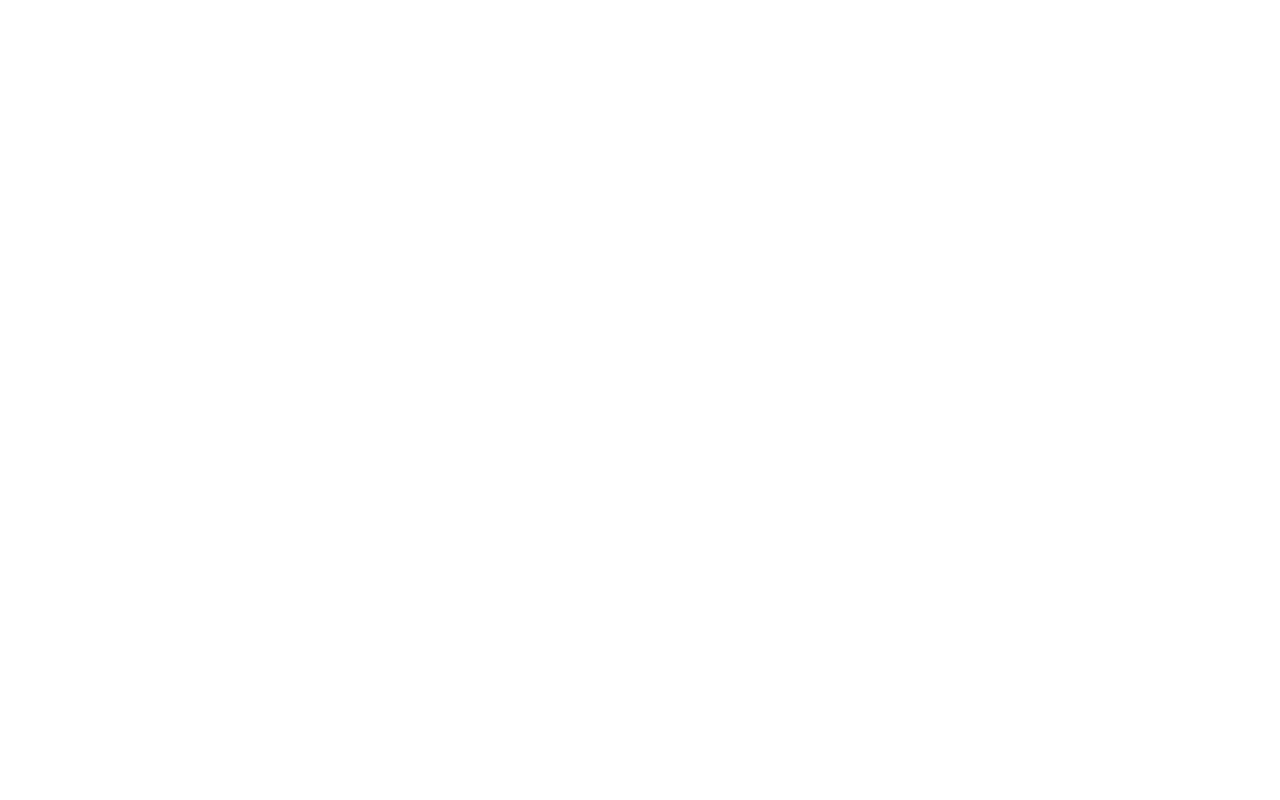
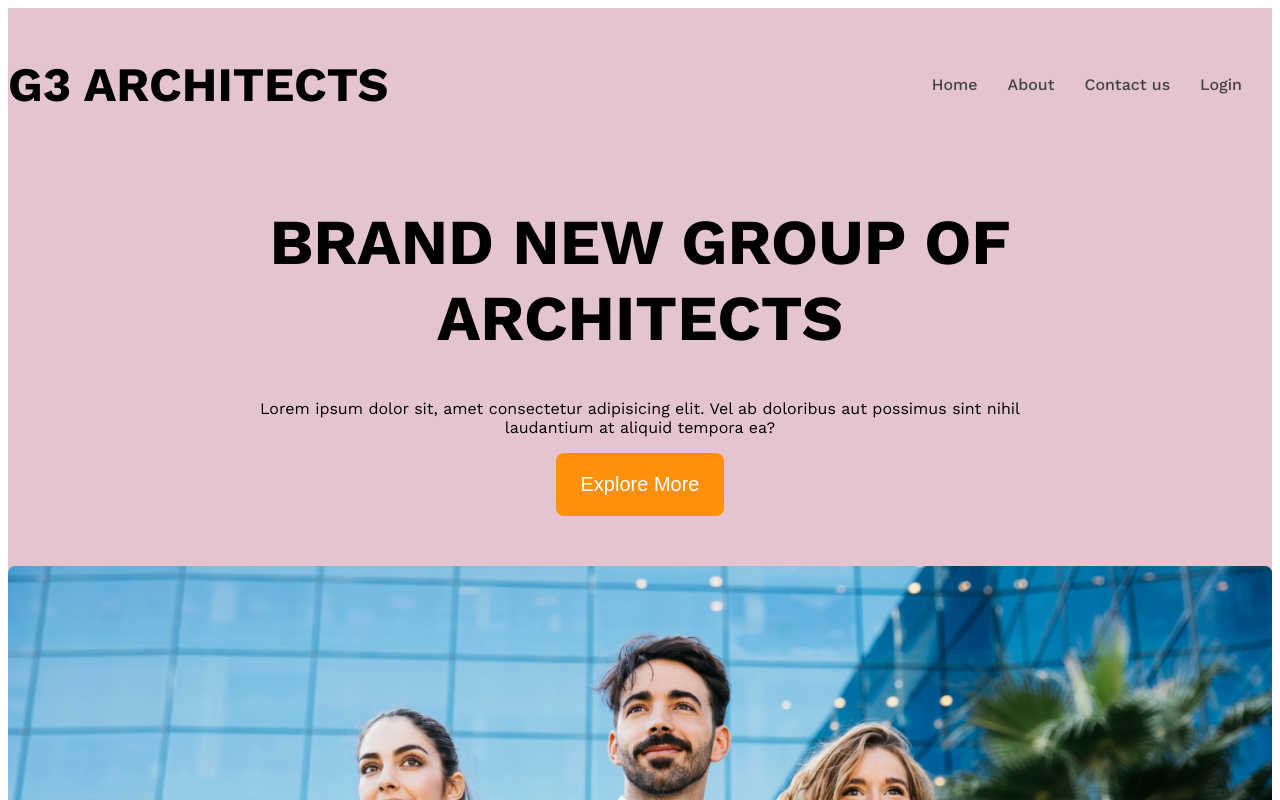
Before and after one commit to jahid3490/g3-web, a plain HTML site: page index.html in a window 1280 px wide. Shown: the top 800 px of the page. Drawn offline with nearby package versions, Linux system fonts and the light colour scheme.

Commit message:
added banner

```diff
--- a/index.html
+++ b/index.html
@@ -6,8 +6,33 @@
     <title>g3 architects</title>
     <link rel="stylesheet" href="style/g3.css">
 </head>
-<body>
-    <header>
+<body class="work-sans-font">
+    <header class="bg-light">
+        <nav class="navbar display-flex">
+            <h3 class="brand" > G3 ARCHITECTS </h3>
+            <ul class="nav-links display-flex">
+
+<li class="nav-item"><a href="" class="nav-link text-gray">Home</a></li>
+<li class="nav-item"><a href="" class="nav-link text-gray"> About</a></li>
+<li class="nav-item"><a href="" class="nav-link text-gray">Contact us</a></li>
+<li class="nav-item"><a href="" class="nav-link text-gray">Login</a> </li>
+
+            </ul>
+
+        </nav>
+        <div class="banner">
+  <div class="banner-content">
+
+    <h1 class="banner-title"> BRAND NEW GROUP OF ARCHITECTS </h1>
+<p class="description">
+  Lorem ipsum dolor sit, amet consectetur adipisicing elit. Vel ab doloribus aut possimus sint nihil laudantium at aliquid tempora ea?
+</p>
+<button class="button-primary"> Explore More </button>
+</div>
+<img class="banner-img" src="images/banner.png" alt="">
+
+
+        </div>
 
     </header>
     <main>
--- a/style/g3.css
+++ b/style/g3.css
@@ -0,0 +1,82 @@
+
+@import url('https://fonts.googleapis.com/css2?family=Work+Sans:ital,wght@0,100..900;1,100..900&display=swap');
+
+
+.work-sans-font {
+  font-family: "Work Sans", serif;
+  font-optical-sizing: auto;
+  font-weight: <400>;
+  font-style: normal;
+}
+
+/* sheard style */
+.display-flex{
+    display: flex;
+}
+.text-gray{
+    color: #424242;
+}
+/* dark02 */
+.text-light-gray{
+    color: #727272;
+}
+
+/* header style */
+.bg-light{
+    background-color: rgb(228, 197, 207)
+}
+
+/* navbar related style  */
+.navbar{
+    justify-content: space-between;
+    align-items: center;
+
+}
+
+.brand{
+font-weight: 700;
+font-size: 3rem;
+}
+
+.nav-item{
+    list-style: none;
+    margin-right: 30px;
+}
+.nav-link{
+    text-decoration: none;
+    font-weight: 500;
+
+}
+.navbar, .banner{
+    max-width: 1400px;
+    margin: 0 auto;
+}
+/* banner related style */
+.banner-content{
+    max-width: 850px;
+    margin: 0 auto;
+    text-align: center;
+    margin-bottom: 50px;
+}
+.banner-title{
+    font-weight: 700;
+    font-size: 4rem;
+}
+.button-primary{
+    background-color: #ff900e;
+    color: white;
+    padding: 20px 25px;
+    font-size: 1.25rem;
+    border-radius: 8px;
+    border: none;
+}
+.banner-img{
+    width: 100%;
+}
+/* responsive meadia q */
+@media screen and (max-width:576px) {
+    .navbar, .nav-links{
+        flex-direction: column;
+    }
+
+}
```
